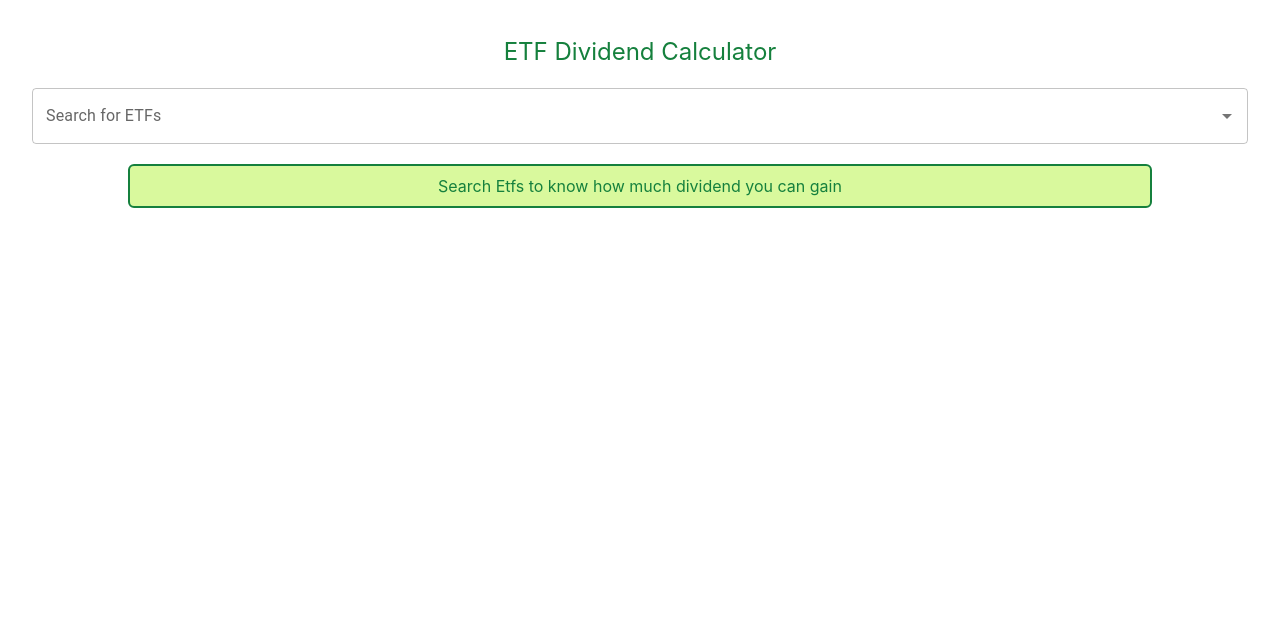
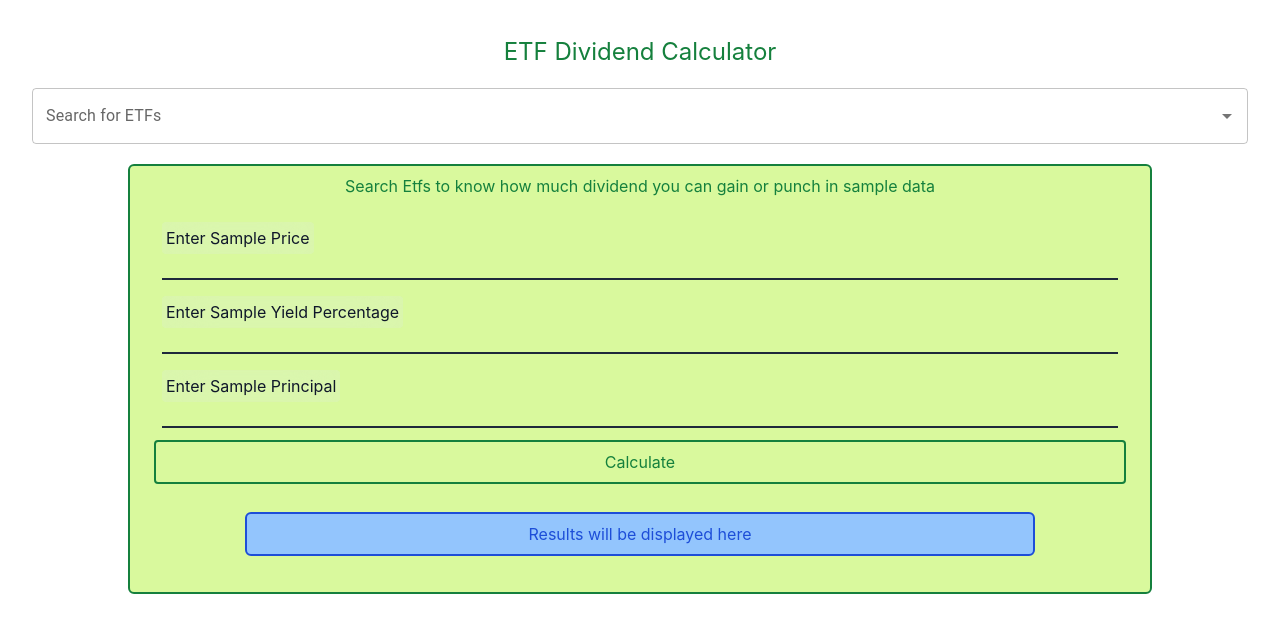
Before and after one commit to Francesco99975/DIQ, a React (Create React App) app: page / in a window 1280 px wide. Shown: the top 632 px of the page. Built offline with nearby package versions, Linux system fonts and the light colour scheme; no server answers.

Commit message:
added sample form

```diff
--- a/src/App.tsx
+++ b/src/App.tsx
@@ -1,15 +1,16 @@
 import { gql, useQuery } from "@apollo/client";
 import { Search } from "./components/search/Search";
-import { useEffect, useRef, useState } from "react";
+import { FormEvent, useEffect, useRef, useState } from "react";
 import debounce from "lodash/debounce";
 import Input from "./components/UI/Input";
 import Button from "./components/UI/Button";
 import Etf from "./types/etf";
 import EtfDetail from "./components/Etf/EtfDetail";
+import Sample from "./components/Sample/Sample";
 
-const searchEtfsQuery = gql`
-  query SearchEtfsQuery($search: String!) {
-    searchEtfs(search: $search) {
+const searchDividendEtfsQuery = gql`
+  query SearchDividendEtfsQuery($search: String!) {
+    searchDividendEtfs(search: $search) {
       symbol
       name
       price
@@ -50,7 +51,7 @@ function App() {
   const [DRIP, setDRIP] = useState<boolean>(false);
   const [dripMulti, setDripMulti] = useState<number | null>(null);
 
-  const { data, loading } = useQuery(searchEtfsQuery, {
+  const { data, loading } = useQuery(searchDividendEtfsQuery, {
     variables: { search },
   });
 
@@ -60,7 +61,7 @@ function App() {
 
   useEffect(() => {
     if (data && selected) {
-      const filter = (data.searchEtfs as Array<Etf>).filter(
+      const filter = (data.searchDividendEtfs as Array<Etf>).filter(
         (x: Etf) => x.name === selected
       );
 
@@ -73,7 +74,8 @@ function App() {
     }
   }, [data, selected]);
 
-  const handleCalc = () => {
+  const handleCalc = (event: FormEvent) => {
+    event.preventDefault();
     if (etf && principalRef.current?.value !== undefined) {
       const yearlyGain =
         (+principalRef.current?.value / etf.price) *
@@ -86,7 +88,7 @@ function App() {
       const monthlyGain = yearlyGain / 12;
       const quarterlyGain = yearlyGain / 4;
       const DRIP = monthlyGain >= etf.price;
-      const multi = Math.round(monthlyGain / etf.price);
+      const multi = Math.floor(monthlyGain / etf.price);
 
       setYearly(yearlyGain);
       setMonthly(monthlyGain);
@@ -103,7 +105,7 @@ function App() {
       <h1 className="m-5 text-2xl text-green-700">ETF Dividend Calculator</h1>
       <Search
         loading={loading}
-        data={data ? data.searchEtfs.map((x: any) => x.name) : []}
+        data={data ? data.searchDividendEtfs.map((x: any) => x.name) : []}
         initialTerm={search}
         selected={selected}
         updateSearchTerm={setSearchDebounced}
@@ -128,21 +130,25 @@ function App() {
             />
           </div>
 
-          <div className="flex flex-col w-full justify-center items-center p-5">
+          <form
+            onSubmit={handleCalc}
+            className="flex flex-col w-full justify-center items-center p-5"
+          >
             <Input
               id="principal"
               type="number"
+              min="0"
+              step=".01"
               label="Enter Principal Amount"
               ref={principalRef}
             />
             <Button
               className=" border-2 border-green-700 text-green-700"
-              type="button"
-              onClick={handleCalc}
+              type="submit"
             >
               Calculate
             </Button>
-          </div>
+          </form>
 
           {yearly && monthly && quarterly && dripMulti !== null ? (
             <div className="flex flex-col w-[80%] justify-center items-center p-2 m-5 border-2 bg-blue-300 border-blue-700 text-blue-700 rounded-md">
@@ -167,8 +173,10 @@ function App() {
       ) : (
         <div className="flex flex-col w-[80%] justify-center items-center p-2 m-5 border-2 bg-lime-200 border-green-700 text-green-700 rounded-md">
           <p className="text-center">
-            Search Etfs to know how much dividend you can gain
+            Search Etfs to know how much dividend you can gain or punch in
+            sample data
           </p>
+          <Sample />
         </div>
       )}
     </>
--- /dev/null
+++ b/src/components/Sample/Sample.tsx
@@ -0,0 +1,115 @@
+import { FormEvent, useRef, useState } from "react";
+import EtfDetail from "../Etf/EtfDetail";
+import Button from "../UI/Button";
+import Input from "../UI/Input";
+
+const Sample = () => {
+  const smp_price = useRef<HTMLInputElement>(null);
+  const smp_yield = useRef<HTMLInputElement>(null);
+  const smp_principal = useRef<HTMLInputElement>(null);
+
+  const [yearly, setYearly] = useState<number | null>(null);
+  const [monthly, setMonthly] = useState<number | null>(null);
+  const [quarterly, setQuarterly] = useState<number | null>(null);
+  const [DRIP, setDRIP] = useState<boolean>(false);
+  const [dripMulti, setDripMulti] = useState<number | null>(null);
+
+  const isValid = (
+    sp: string | undefined,
+    sy: string | undefined,
+    spr: string | undefined
+  ) => {
+    return sp !== undefined && sy !== undefined && spr !== undefined;
+  };
+
+  const handleSubmit = (event: FormEvent) => {
+    event.preventDefault();
+    if (
+      isValid(
+        smp_price.current?.value,
+        smp_yield.current?.value,
+        smp_principal.current?.value
+      )
+    ) {
+      const yearlyGain =
+        (+smp_principal.current?.value! / +smp_price.current?.value!) *
+        ((+smp_yield.current?.value! / 100.0) * +smp_price.current?.value!) *
+        ((+smp_principal.current?.value! === undefined
+          ? 0.0
+          : +smp_principal.current?.value!) /
+          1000.0);
+
+      const monthlyGain = yearlyGain / 12;
+      const quarterlyGain = yearlyGain / 4;
+      const DRIP = monthlyGain >= +smp_price.current?.value!;
+      const multi = Math.floor(monthlyGain / +smp_price.current?.value!);
+
+      setYearly(yearlyGain);
+      setMonthly(monthlyGain);
+      setQuarterly(quarterlyGain);
+      setDRIP(DRIP);
+      setDripMulti(multi);
+    }
+  };
+  return (
+    <div className="flex flex-col w-full justify-center items-center p-2">
+      <form
+        onSubmit={handleSubmit}
+        className="flex flex-col w-full justify-center items-center p-2"
+      >
+        <Input
+          id="smp_price"
+          type="number"
+          min="0"
+          step=".01"
+          label="Enter Sample Price"
+          ref={smp_price}
+        />
+        <Input
+          id="smp_yield"
+          type="number"
+          min="0"
+          step=".01"
+          label="Enter Sample Yield Percentage"
+          ref={smp_yield}
+        />
+        <Input
+          id="smp_principal"
+          type="number"
+          min="0"
+          step=".01"
+          label="Enter Sample Principal"
+          ref={smp_principal}
+        />
+        <Button
+          className=" border-2 border-green-700 text-green-700"
+          type="submit"
+        >
+          Calculate
+        </Button>
+      </form>
+
+      {yearly && monthly && quarterly && dripMulti !== null ? (
+        <div className="flex flex-col w-[80%] justify-center items-center p-2 m-5 border-2 bg-blue-300 border-blue-700 text-blue-700 rounded-md">
+          <h1>Results</h1>
+          <EtfDetail label="Yearly" value={"$" + yearly.toFixed(2)} />
+          <EtfDetail label="Monthly" value={"$" + monthly.toFixed(2)} />
+          <EtfDetail label="Quarterly" value={"$" + quarterly.toFixed(2)} />
+          <EtfDetail
+            label="DRIP"
+            value={
+              (DRIP ? "YES" : "NO") +
+              (dripMulti > 0 ? "(x" + dripMulti + ")" : "")
+            }
+          />
+        </div>
+      ) : (
+        <div className="flex flex-col w-[80%] justify-center items-center p-2 m-5 border-2 bg-blue-300 border-blue-700 text-blue-700 rounded-md">
+          <p className="text-center">Results will be displayed here</p>
+        </div>
+      )}
+    </div>
+  );
+};
+
+export default Sample;
--- a/src/components/UI/Input.tsx
+++ b/src/components/UI/Input.tsx
@@ -5,6 +5,8 @@ interface InputProps {
   type: string;
   label: string;
   className?: string;
+  min?: string;
+  step?: string;
 }
 
 const Input = forwardRef<HTMLInputElement, InputProps>((props, ref) => {
@@ -19,9 +21,7 @@ const Input = forwardRef<HTMLInputElement, InputProps>((props, ref) => {
       <input
         ref={ref}
         className={`border-b-2 border-solid border-b-slate-800 dark:border-b-slate-100 text-slate-900 dark:text-slate-200 bg-transparent outline-none ${props.className}`}
-        type={props.type}
-        name={props.id}
-        id={props.id}
+        {...props}
       />
     </div>
   );
```
